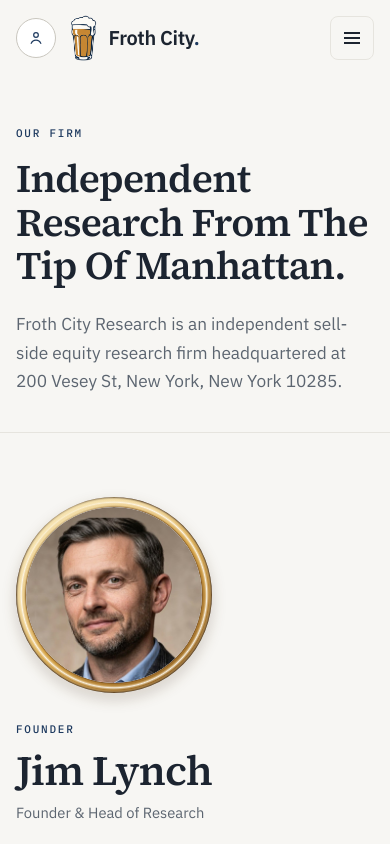
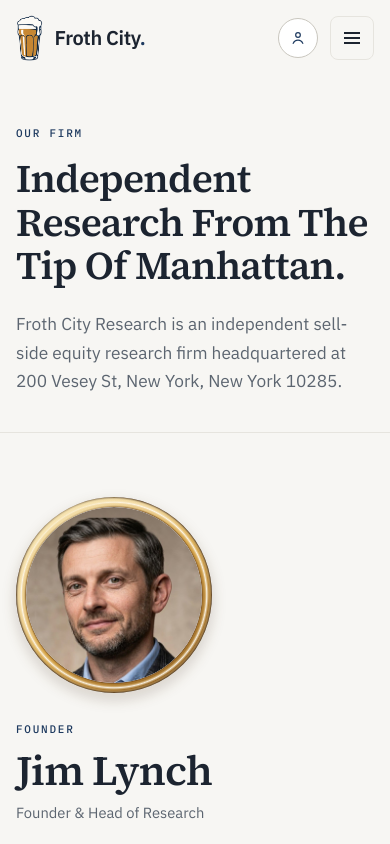
Before and after one commit to JimLynchCodes/froth-city-website, a website built with Vite: page about/index.html in a window 390 px wide. Shown: the top 844 px of the page. Built offline with nearby package versions, Linux system fonts and the light colour scheme; no server answers.

Commit message:
Move the account button to the right of the header.
The person icon sits with the nav on desktop and beside the menu toggle on mobile. The About page email is jim@frothcity.com.

Co-authored-by: Jim <JimLynchCodes@users.noreply.github.com>

```diff
--- a/about/index.html
+++ b/about/index.html
@@ -224,7 +224,7 @@
           </div>
           <div class="fact">
             <p class="eyebrow">Email</p>
-            <p><a href="mailto:research@frothcity.com">research@frothcity.com</a></p>
+            <p><a href="mailto:jim@frothcity.com">jim@frothcity.com</a></p>
           </div>
           <div class="fact">
             <p class="eyebrow">Phone</p>
--- a/public/css/site.css
+++ b/public/css/site.css
@@ -1276,10 +1276,11 @@ table.note caption { caption-side: bottom; padding-top: 8px; text-align: left; f
   .footnotes a, .sources a { text-decoration: underline; }
 }
 
-.bar-start {
+.bar-end {
   display: flex;
   align-items: center;
-  gap: 14px;
+  gap: 12px;
+  margin-left: auto;
   min-width: 0;
 }
 
--- a/src/pages.js
+++ b/src/pages.js
@@ -24,8 +24,6 @@ export function initAccountButton() {
   const bar = document.querySelector(".site-header .bar");
   const brand = bar?.querySelector(".brand");
   if (!bar || !brand || bar.querySelector(".account-btn")) return;
-  const start = document.createElement("div");
-  start.className = "bar-start";
   const link = document.createElement("a");
   link.className = "account-btn";
   link.href = "/login/";
@@ -34,8 +32,14 @@ export function initAccountButton() {
     <circle cx="12" cy="8" r="3.1"></circle>
     <path d="M5.6 19.2c1.15-3.05 3.35-4.5 6.4-4.5s5.25 1.45 6.4 4.5"></path>
   </svg>`;
-  bar.insertBefore(start, brand);
-  start.append(link, brand);
+  const end = document.createElement("div");
+  end.className = "bar-end";
+  const nav = bar.querySelector(".desktop-nav");
+  const toggle = bar.querySelector(".nav-toggle");
+  if (nav) end.append(nav);
+  end.append(link);
+  if (toggle) end.append(toggle);
+  bar.append(end);
 
   const paint = () => {
     const signedIn = Boolean(sessionState.email);
```
